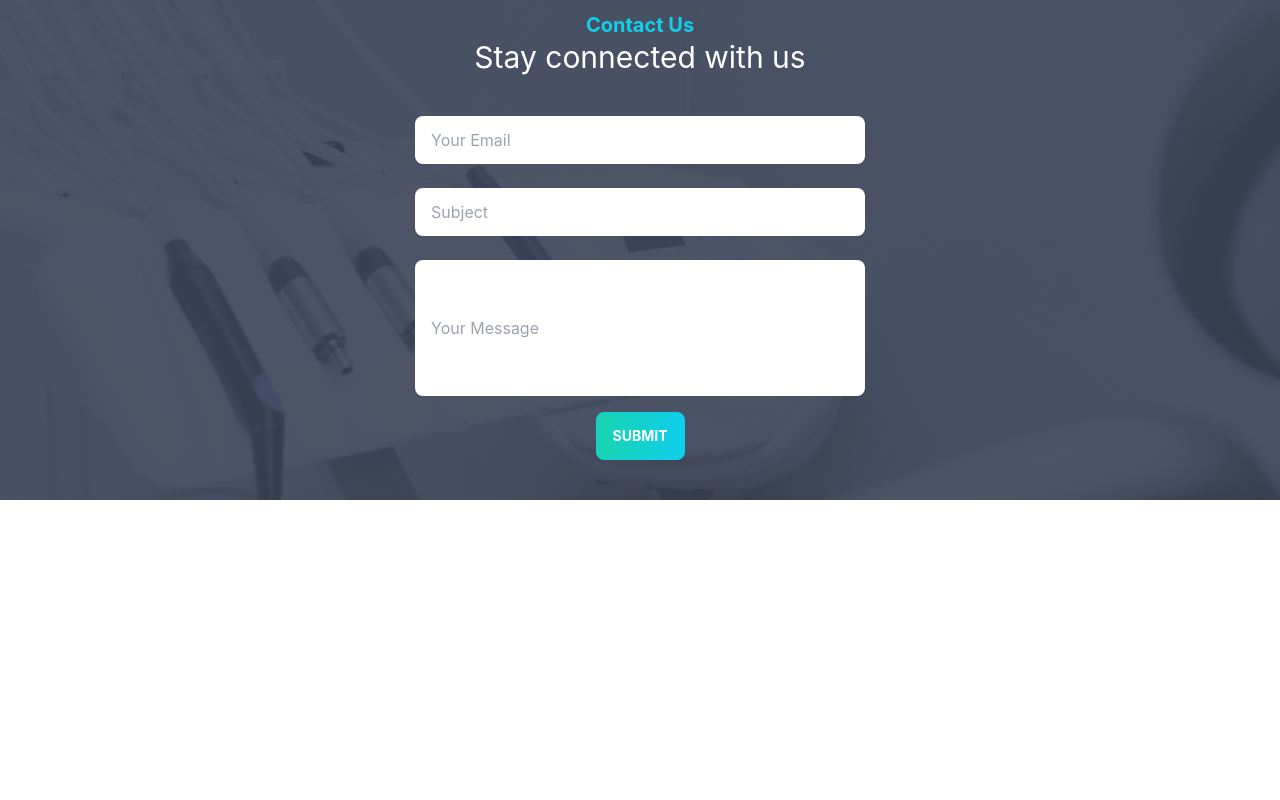
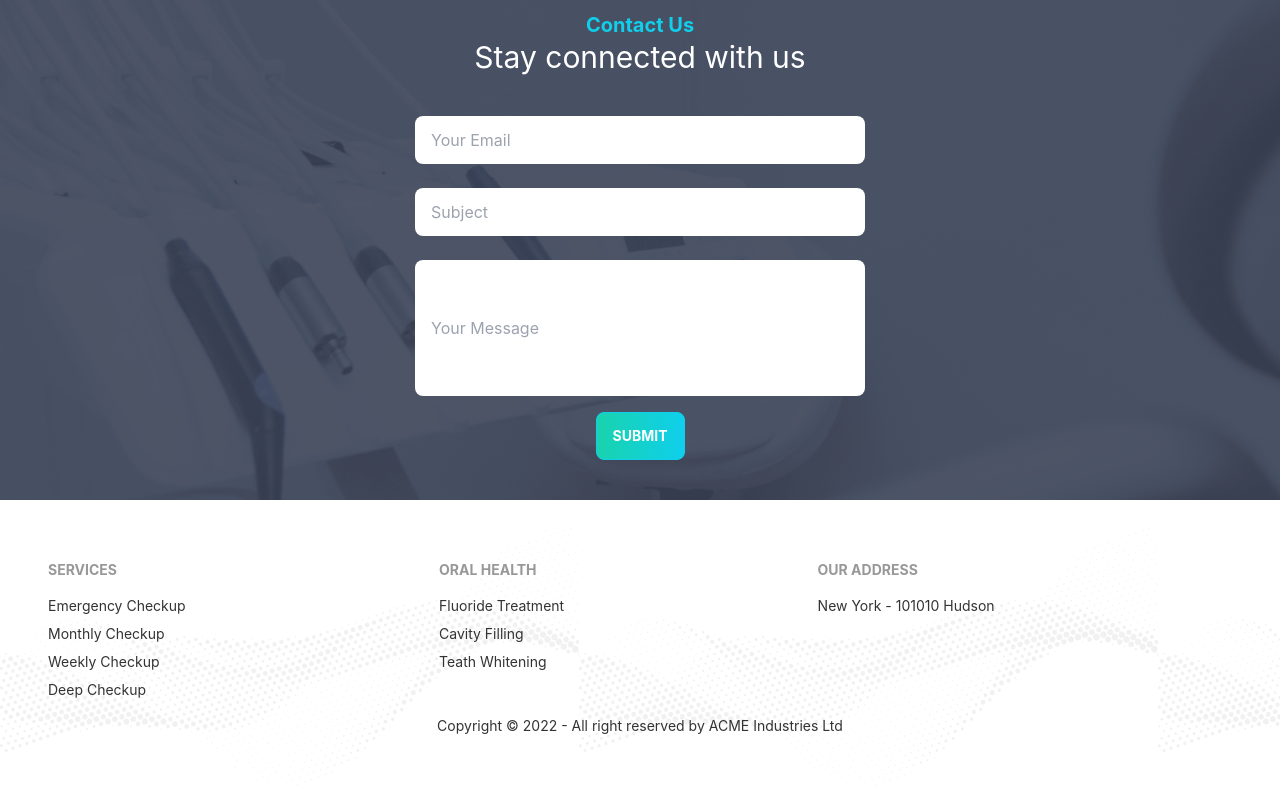
Before and after one commit to mdsohag65/doctors-portal-client, a React (Create React App) app: page / in a window 1280 px wide. Shown: the part 3642-4442 px from the top of the page. Before the commit the page ends 4142 px from the top, so only its background shows below. Built offline with nearby package versions, Linux system fonts and the light colour scheme.

Commit message:
set the footer and home page done

```diff
--- a/src/Pages/Home/DentalService.js
+++ b/src/Pages/Home/DentalService.js
@@ -4,12 +4,12 @@ import CommonBtn from '../Shared/CommonBtn';
 
 const DentalService = () => {
     return (
-        <div class="hero min-h-screen my-10">
-            <div class="hero-content flex-col lg:flex-row">
-                <img src={treatment} class="max-w-sm rounded-lg shadow-2xl" />
+        <div className="hero min-h-screen my-10">
+            <div className="hero-content flex-col lg:flex-row">
+                <img src={treatment} className="max-w-sm rounded-lg shadow-2xl" />
                 <div className='ml-14'>
-                    <h1 class="text-5xl font-bold">Exceptional Dental<br /> Care, on Your Terms</h1>
-                    <p class="py-6">It is a long established fact that a reader will be distracted by the readable content of a page when looking at its layout. The point of using Lorem Ipsumis that it has a more-or-less normal distribution of letters,as opposed to using 'Content here, content here', making it look like readable English. Many desktop publishing packages and web page</p>
+                    <h1 className="text-5xl font-bold">Exceptional Dental<br /> Care, on Your Terms</h1>
+                    <p className="py-6">It is a long established fact that a reader will be distracted by the readable content of a page when looking at its layout. The point of using Lorem Ipsumis that it has a more-or-less normal distribution of letters,as opposed to using 'Content here, content here', making it look like readable English. Many desktop publishing packages and web page</p>
                     <CommonBtn>Get Started</CommonBtn>
                 </div>
             </div>
--- a/src/Pages/Home/Home.js
+++ b/src/Pages/Home/Home.js
@@ -1,4 +1,5 @@
 import React from 'react';
+import Footer from '../Shared/Footer';
 import Banner from './Banner';
 import Contact from './Contact';
 import Info from './Info';
@@ -15,6 +16,7 @@ const Home = () => {
             <MakeAppointment></MakeAppointment>
             <Testimonials></Testimonials>
             <Contact></Contact>
+            <Footer></Footer>
         </div>
     );
 };
--- a/src/Pages/Home/InfoCard.js
+++ b/src/Pages/Home/InfoCard.js
@@ -2,7 +2,7 @@ import React from 'react';
 
 const InfoCard = ({ img, cardTitle, details, bgClass }) => {
     return (
-        <div class={`card lg:card-side bg-base-100 shadow-xl ${bgClass}`}>
+        <div className={`card lg:card-side bg-base-100 shadow-xl ${bgClass}`}>
             <figure className='p-5'>
                 <img src={img} alt="Album" />
             </figure>
--- a/src/Pages/Home/Review.js
+++ b/src/Pages/Home/Review.js
@@ -3,12 +3,12 @@ import React from 'react';
 const Review = ({ review }) => {
     return (
         <section>
-            <div class="card lg:max-w-lg bg-base-100 shadow-xl">
-                <div class="card-body">
+            <div className="card lg:max-w-lg bg-base-100 shadow-xl">
+                <div className="card-body">
                     <p>{review.review}</p>
                     <div className='flex items-center mt-4'>
-                        <div class="avatar">
-                            <div class="w-20 rounded-full ring ring-secondary ring-offset-base-100 mr-5">
+                        <div className="avatar">
+                            <div className="w-20 rounded-full ring ring-secondary ring-offset-base-100 mr-5">
                                 <img src={review.img} alt="" />
                             </div>
                         </div>
--- a/src/Pages/Home/Service.js
+++ b/src/Pages/Home/Service.js
@@ -2,12 +2,12 @@ import React from 'react';
 
 const Service = ({ service }) => {
     return (
-        <div class="card lg:max-w-lg bg-base-100 shadow-xl mt-8">
-            <figure class="px-10 pt-10">
-                <img className='w-28 h-28' src={service.img} alt="Shoes" class="rounded-xl" />
+        <div className="card lg:max-w-lg bg-base-100 shadow-xl mt-8">
+            <figure className="px-10 pt-10">
+                <img className='w-28 h-28' src={service.img} alt="Shoes" className="rounded-xl" />
             </figure>
-            <div class="card-body items-center text-center">
-                <h2 class="card-title">{service.name}</h2>
+            <div className="card-body items-center text-center">
+                <h2 className="card-title">{service.name}</h2>
                 <p>{service.description}</p>
             </div>
         </div>
--- /dev/null
+++ b/src/Pages/Shared/Footer.js
@@ -0,0 +1,38 @@
+import React from 'react';
+import footer from '../../assets/images/footer.png'
+
+const Footer = () => {
+    return (
+        <footer style={{
+            background: `url(${footer})`,
+            backgroundSize: 'contain'
+        }} className="p-10 px-12 my-5">
+            <div className='footer'>
+                <div>
+                    <span className="footer-title">SERVICES</span>
+                    <a className="link link-hover">Emergency Checkup</a>
+                    <a className="link link-hover">Monthly Checkup</a>
+                    <a className="link link-hover">Weekly Checkup</a>
+                    <a className="link link-hover">Deep Checkup</a>
+                </div>
+                <div>
+                    <span className="footer-title">ORAL HEALTH</span>
+                    <a className="link link-hover">Fluoride Treatment</a>
+                    <a className="link link-hover">Cavity Filling</a>
+                    <a className="link link-hover">Teath Whitening</a>
+                </div>
+                <div>
+                    <span className="footer-title">OUR ADDRESS</span>
+                    <a className="link link-hover">New York - 101010 Hudson</a>
+                </div>
+            </div>
+            <footer className="footer footer-center p-4">
+                <div>
+                    <p>Copyright © 2022 - All right reserved by ACME Industries Ltd</p>
+                </div>
+            </footer>
+        </footer>
+    );
+};
+
+export default Footer;
--- a/src/Pages/Shared/Navbar.js
+++ b/src/Pages/Shared/Navbar.js
@@ -14,10 +14,10 @@ const Navbar = () => {
         <div className="navbar bg-base-100">
             <div className="navbar-start">
                 <div className="dropdown">
-                    <label tabindex="0" className="btn btn-ghost lg:hidden">
-                        <svg xmlns="http://www.w3.org/2000/svg" className="h-5 w-5" fill="none" viewBox="0 0 24 24" stroke="currentColor"><path stroke-linecap="round" stroke-linejoin="round" stroke-width="2" d="M4 6h16M4 12h8m-8 6h16" /></svg>
+                    <label tabIndex="0" className="btn btn-ghost lg:hidden">
+                        <svg xmlns="http://www.w3.org/2000/svg" className="h-5 w-5" fill="none" viewBox="0 0 24 24" stroke="currentColor"><path strokeLinecap="round" strokeLinejoin="round" strokeWidth="2" d="M4 6h16M4 12h8m-8 6h16" /></svg>
                     </label>
-                    <ul tabindex="0" className="menu menu-compact dropdown-content mt-3 p-2 shadow bg-base-100 rounded-box w-52">
+                    <ul tabIndex="0" className="menu menu-compact dropdown-content mt-3 p-2 shadow bg-base-100 rounded-box w-52">
                         {menuItems}
                     </ul>
                 </div>
```
